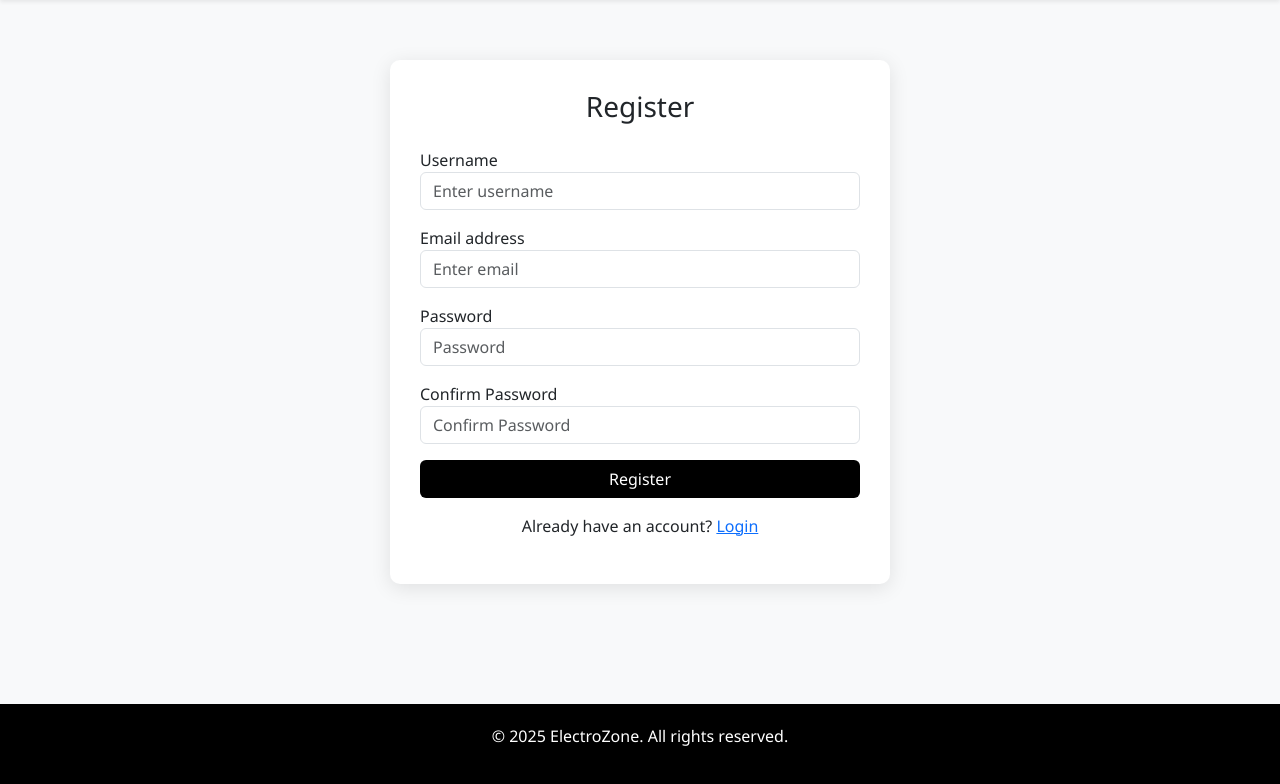
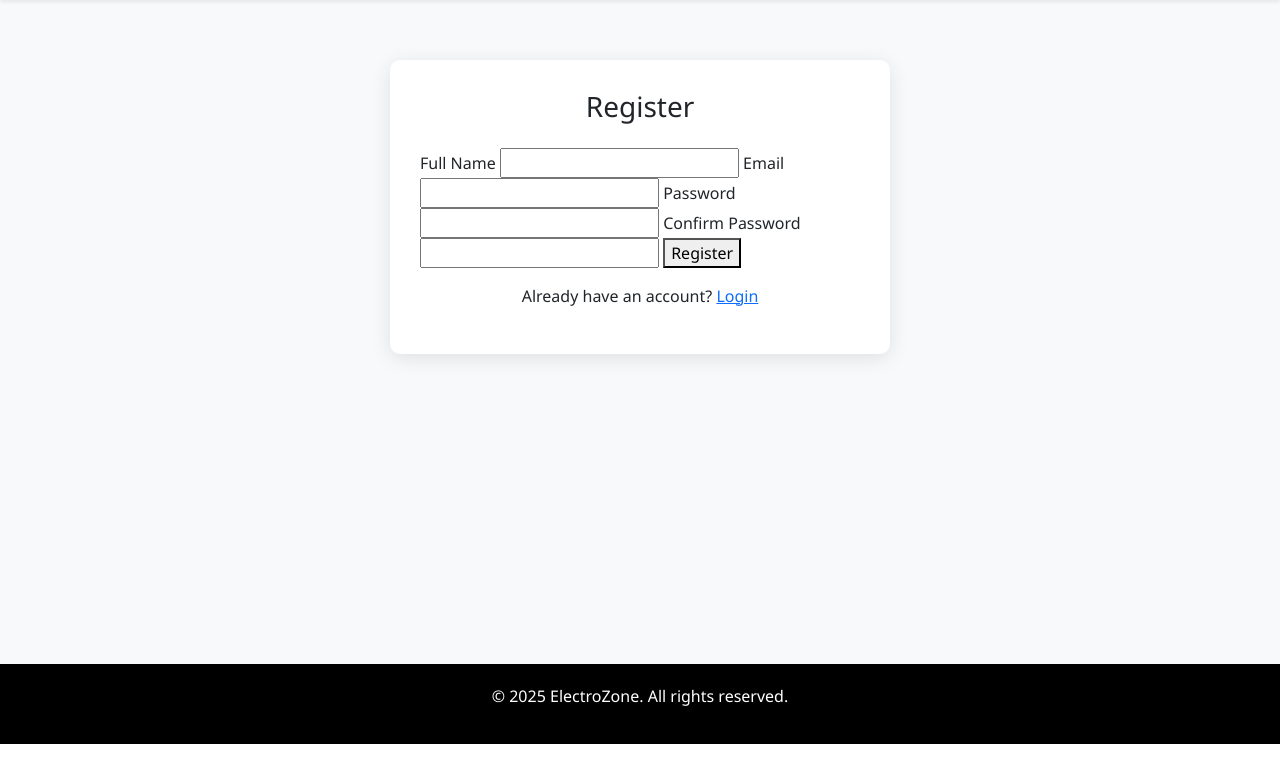
Before and after one commit to KakaDev254/Electozone, a Django app: page /accounts/register/ in a window 1280 px wide. Shown: the part 56-840 px from the top of the page. After the commit the page ends 800 px from the top, so only its background shows below. Run offline with Django 5.2, Linux system fonts and the light colour scheme; data comes from the database, SQL or seed files in the repository.

Commit message:
fixed redistration error

```diff
--- a/accounts/templates/accounts/register.html
+++ b/accounts/templates/accounts/register.html
@@ -3,50 +3,23 @@
 <div class="container">
   <div class="form-container">
     <h3 class="text-center mb-4">Register</h3>
-    <form method="POST">
+    <form method="post">
       {% csrf_token %}
-      <div class="mb-3">
-        <label>Username</label>
-        <input
-          type="text"
-          name="username"
-          class="form-control"
-          placeholder="Enter username"
-          required
-        />
-      </div>
-      <div class="mb-3">
-        <label>Email address</label>
-        <input
-          type="email"
-          name="email"
-          class="form-control"
-          placeholder="Enter email"
-          required
-        />
-      </div>
-      <div class="mb-3">
-        <label>Password</label>
-        <input
-          type="password"
-          name="password"
-          class="form-control"
-          placeholder="Password"
-          required
-        />
-      </div>
-      <div class="mb-3">
-        <label>Confirm Password</label>
-        <input
-          type="password"
-          name="confirm_password"
-          class="form-control"
-          placeholder="Confirm Password"
-          required
-        />
-      </div>
-      <button type="submit" class="btn btn-purple w-100">Register</button>
+      <label>Full Name</label>
+      <input type="text" name="full_name" required />
+
+      <label>Email</label>
+      <input type="email" name="email" required />
+
+      <label>Password</label>
+      <input type="password" name="password" required />
+
+      <label>Confirm Password</label>
+      <input type="password" name="confirm_password" required />
+
+      <button type="submit">Register</button>
     </form>
+
     <p class="mt-3 text-center">
       Already have an account? <a href="{% url 'login' %}">Login</a>
     </p>
--- a/accounts/views.py
+++ b/accounts/views.py
@@ -7,22 +7,24 @@ User = get_user_model()
 
 def login_view(request):
     if request.method == 'POST':
-        username = request.POST['username']
+        email = request.POST['email']
         password = request.POST['password']
 
-        user = authenticate(request, username=username, password=password)
+        user = authenticate(request, email=email, password=password)
 
         if user is not None:
             login(request, user)
             return redirect('home')
         else:
-            messages.error(request, "Invalid credentials.")
+            messages.error(request, "Invalid email or password.")
             return redirect('login')
 
     return render(request, 'accounts/login.html')
+
+
 def register_view(request):
     if request.method == 'POST':
-        username = request.POST['username']
+        full_name = request.POST['full_name']
         email = request.POST['email']
         password = request.POST['password']
         confirm_password = request.POST['confirm_password']
@@ -31,11 +33,11 @@ def register_view(request):
             messages.error(request, "Passwords do not match.")
             return redirect('register')
 
-        if User.objects.filter(username=username).exists():
-            messages.error(request, "Username already taken.")
+        if User.objects.filter(email=email).exists():
+            messages.error(request, "Email already in use.")
             return redirect('register')
 
-        User.objects.create_user(username=username, email=email, password=password)
+        user = User.objects.create_user(email=email, password=password, full_name=full_name)
         messages.success(request, "Account created successfully. You can now log in.")
         return redirect('login')
 
```
Also changed, not shown: accounts/templates/accounts/login.html (+9 -22 lines).
